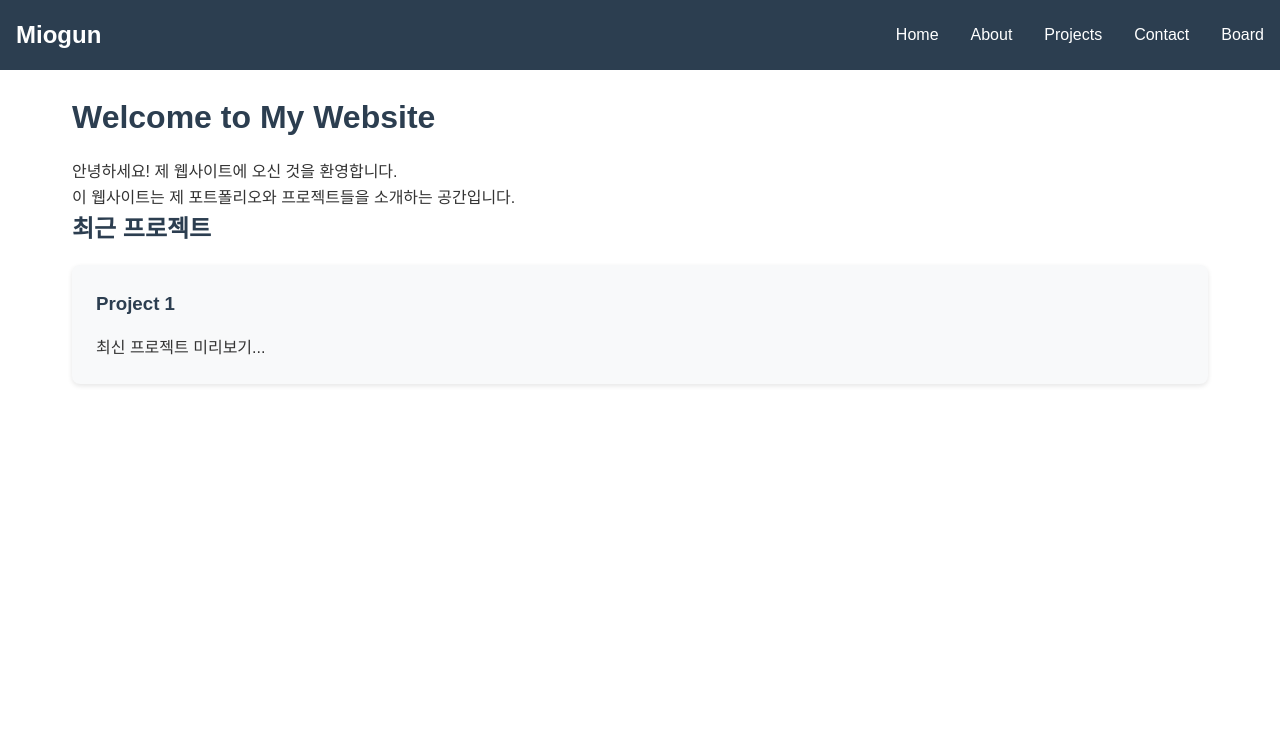
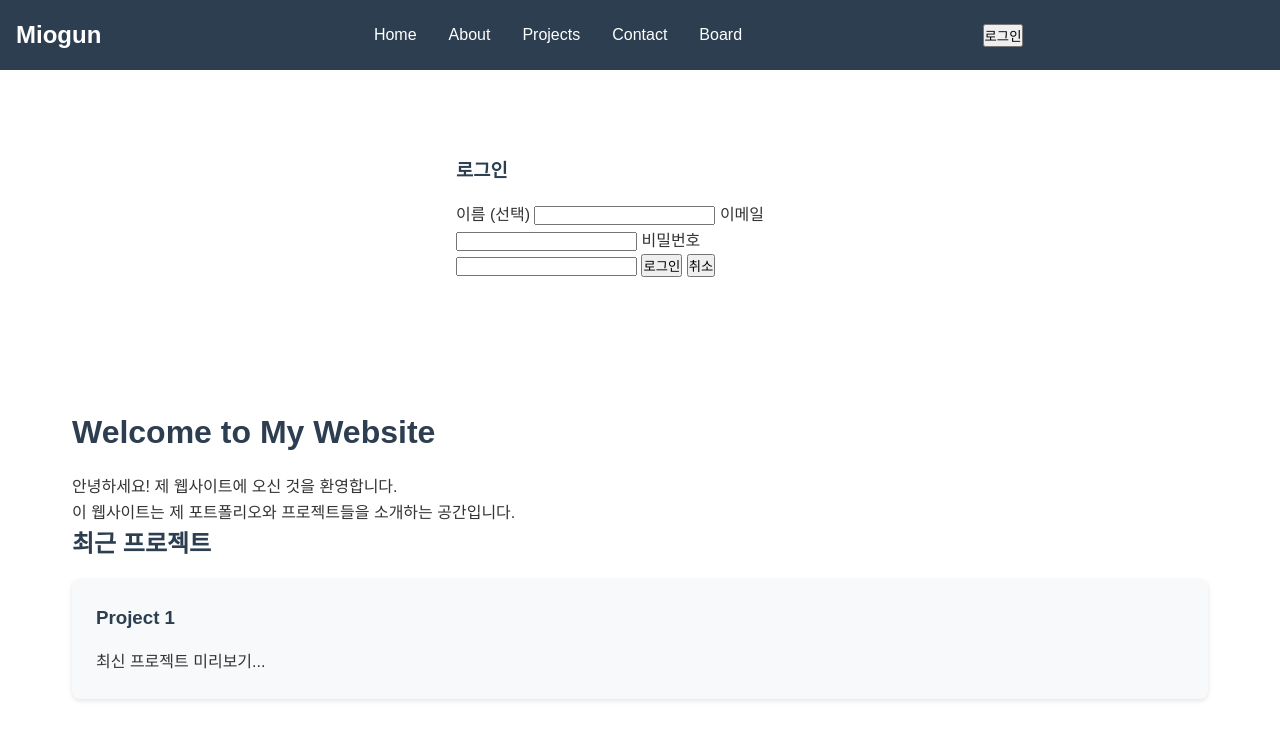
Before and after one commit to WokGo/my-first-website, a plain HTML site: page index.html in a window 1280 px wide. Drawn offline with Linux system fonts and the light colour scheme.

Commit message:
Implement login modal in index.html
Added a login modal with form fields for name, email, and password.

```diff
--- a/index.html
+++ b/index.html
@@ -16,7 +16,27 @@
             <li><a href="contact.html">Contact</a></li>
             <li><a href="board.html">Board</a></li>
         </ul>
+        <button class="btn-login">로그인</button>
+        <button class="btn-logout" style="display:none;">로그아웃</button>
+        <span class="user-display"></span>
     </nav>
+
+    <!-- 로그인 모달 (간단 구현) -->
+    <div id="login-modal" class="modal" style="display:block; /* 스타일은 CSS로 조절하세요 */">
+      <div class="modal-content" style="max-width:400px;margin:80px auto;padding:16px;background:#fff;">
+        <h3>로그인</h3>
+        <form id="login-form">
+          <label>이름 (선택)</label>
+          <input id="login-name" type="text" />
+          <label>이메일</label>
+          <input id="login-email" type="email" required />
+          <label>비밀번호</label>
+          <input id="login-password" type="password" required />
+          <button type="submit">로그인</button>
+          <button type="button" onclick="document.getElementById('login-modal').classList.remove('open')">취소</button>
+        </form>
+      </div>
+    </div>
 
     <main>
         <h1>Welcome to My Website</h1>
```
